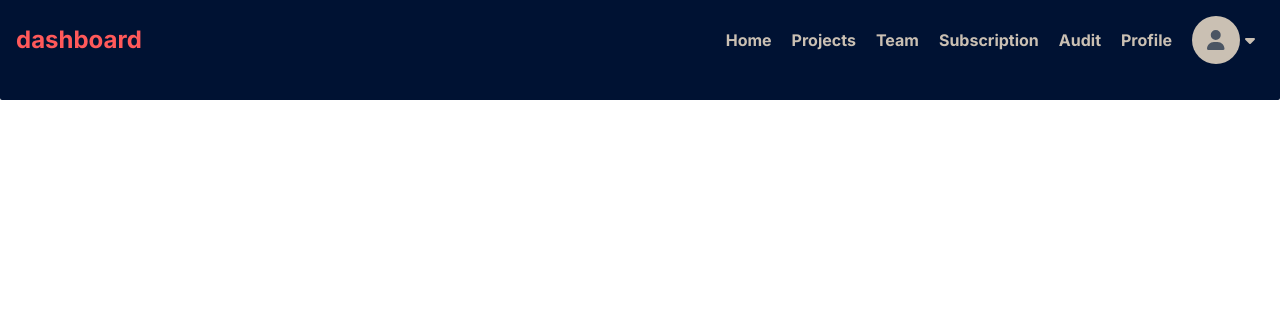
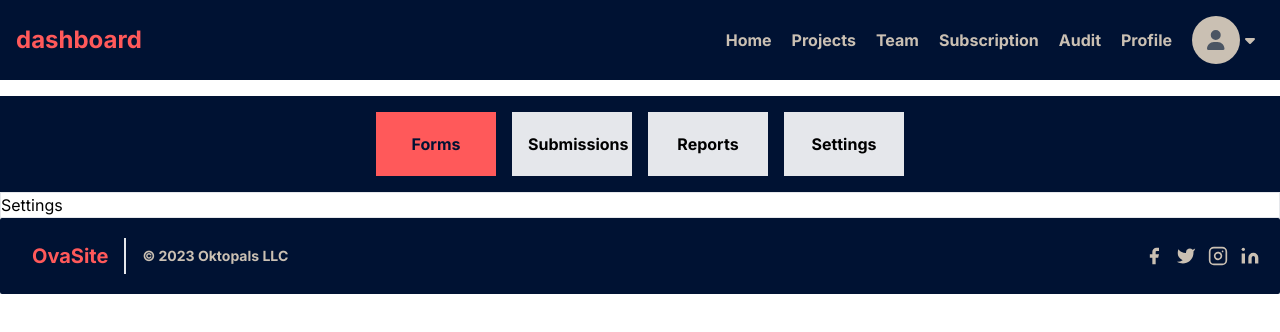
Before and after one commit to OkToPals/OvaSite-Frontend, a Next.js app: page /dashboard/projects/1 in a window 1280 px wide. Shown: the top 332 px of the page. Built offline with nearby package versions, Linux system fonts and the light colour scheme.

Commit message:
dynamic project link created

```diff
--- /dev/null
+++ b/src/app/dashboard/projects/[project]/Report.jsx
@@ -0,0 +1,16 @@
+'use client'
+
+const Report = () => {
+  return (
+    <div className={`w-[90%] min-h-[70vh] mx-auto p-6 rounded-md shadow border
+    flex flex-row flex-wrap gap-4  justify-center lg:justify-start
+  border-[#ddd] transition-all duration-300 ease-in-out my-8 `}
+  id="in-progress-project-tab"
+  role="tabpanel"
+  tabIndex={activeTab === 0 ? 0 : -1}>
+    Report
+  </div>
+  )
+}
+
+export default Report
--- /dev/null
+++ b/src/app/dashboard/projects/[project]/Setings.jsx
@@ -0,0 +1,9 @@
+'use client'
+
+const Settings = () => {
+  return (
+    <div className=" border ">Settings</div>
+  )
+}
+
+export default Settings
--- /dev/null
+++ b/src/app/dashboard/projects/[project]/Submissions.jsx
@@ -0,0 +1,9 @@
+'use client'
+
+const Submissions = () => {
+  return (
+    <div className="border">Submissions</div>
+  )
+}
+
+export default Submissions
--- a/src/app/dashboard/projects/[project]/forms.jsx
+++ b/src/app/dashboard/projects/[project]/forms.jsx
@@ -0,0 +1,9 @@
+'use client'
+
+const Form = () => {
+  return (
+    <div className="border">Form</div>
+  )
+}
+
+export default Form
--- a/src/app/dashboard/projects/[project]/page.jsx
+++ b/src/app/dashboard/projects/[project]/page.jsx
@@ -1,9 +1,81 @@
-import React from 'react'
+'use client'
 
-const page = () => {
+import { useState } from 'react'
+import Forms from './Forms'
+import Report from './Report'
+import Settings from './Setings'
+import Submissions from './Submissions'
+
+const Project = () => {
+
+  const [activeTab, setActiveTab] = useState(1);
+  const tabActive = 'bg-[#FF595A] text-[#001233] font-bold'
+  const tabInactive = 'bg-gray-200 font-bold'
+
+  const tab_style = `p-4 w-[50%] max-w-[120px] h-14 text-[14px] text-center md:text-[16px] md:h-16 transition-colors duration-500 ease-in-out `
+
+  const handleTabChange = (index) => {
+    setActiveTab(index);
+  };
+
   return (
-    <div>page</div>
+    <section className="container w-full mx-auto flex flex-col">
+
+      {/* tabs div */}
+      <div className="w-full p-4 mx-auto flex flex-row gap-4 bg-[#001233] mt-24 justify-center items-center" role="tablist" >
+
+        {/* forms tab button */}
+        <button
+          className={`${tab_style} ${activeTab === 1 ? `${tabActive}` : `${tabInactive}`}`}
+          onClick={() => handleTabChange(1)}
+          aria-controls="forms-tab"
+          // aria-selected={activeTab === 1 ? 'true' : 'false'}
+          role="tab"
+        >
+          Forms
+        </button>
+
+        {/* submissions tab button */}
+        <button
+          className={`${tab_style} ${activeTab === 2 ? `${tabActive}` : `${tabInactive}`}`}
+          onClick={() => handleTabChange(2)}
+          aria-controls="submissions-tab"
+          // aria-selected={activeTab === 2 ? 'true' : 'false'}
+          role="tab"
+        > Submissions
+        </button>
+
+         {/* reportss tab button */}
+         <button
+          className={`${tab_style} ${activeTab === 3 ? `${tabActive}` : `${tabInactive}`}`}
+          onClick={() => handleTabChange(3)}
+          aria-controls="reports-tab"
+          // aria-selected={activeTab === 3 ? 'true' : 'false'}
+          role="tab"
+        >
+        Reports
+        </button>
+
+         {/* settings tab button */}
+         <button
+          className={`${tab_style} ${activeTab === 4 ? `${tabActive}` : `${tabInactive}`}`}
+          onClick={() => handleTabChange(4)}
+          aria-controls="settings-tab"
+          // aria-selected={activeTab === 4 ? 'true' : 'false'}
+          role="tab"
+        >
+          Settings
+        </button>
+      </div>
+          {
+            tabActive == 1 ?  <Forms/>
+            : tabActive == 2 ? <Submissions/>
+            : tabActive == 3 ? <Report/>
+            : tabActive == 4 ? <Settings/>
+            : <Settings/>
+          }
+    </section>
   )
 }
 
-export default page
+export default Project
--- a/src/app/dashboard/projects/page.jsx
+++ b/src/app/dashboard/projects/page.jsx
@@ -13,12 +13,9 @@ const Projects = () => {
   const tabActive = 'bg-[#FF595A] text-[#001233] font-bold'
   const tabInactive = 'bg-gray-200 font-bold'
 
-
-
   const handleTabChange = (index) => {
     setActiveTab(index);
   };
-
 
   // handlle right ellipses
   const rightEllipses = () => {(
```
Also changed, not shown: src/app/dashboard/projects/[project]/form/form.jsx (deleted), src/app/dashboard/projects/[project]/report/page.jsx (deleted), src/app/dashboard/projects/[project]/settings/page.jsx (deleted).
